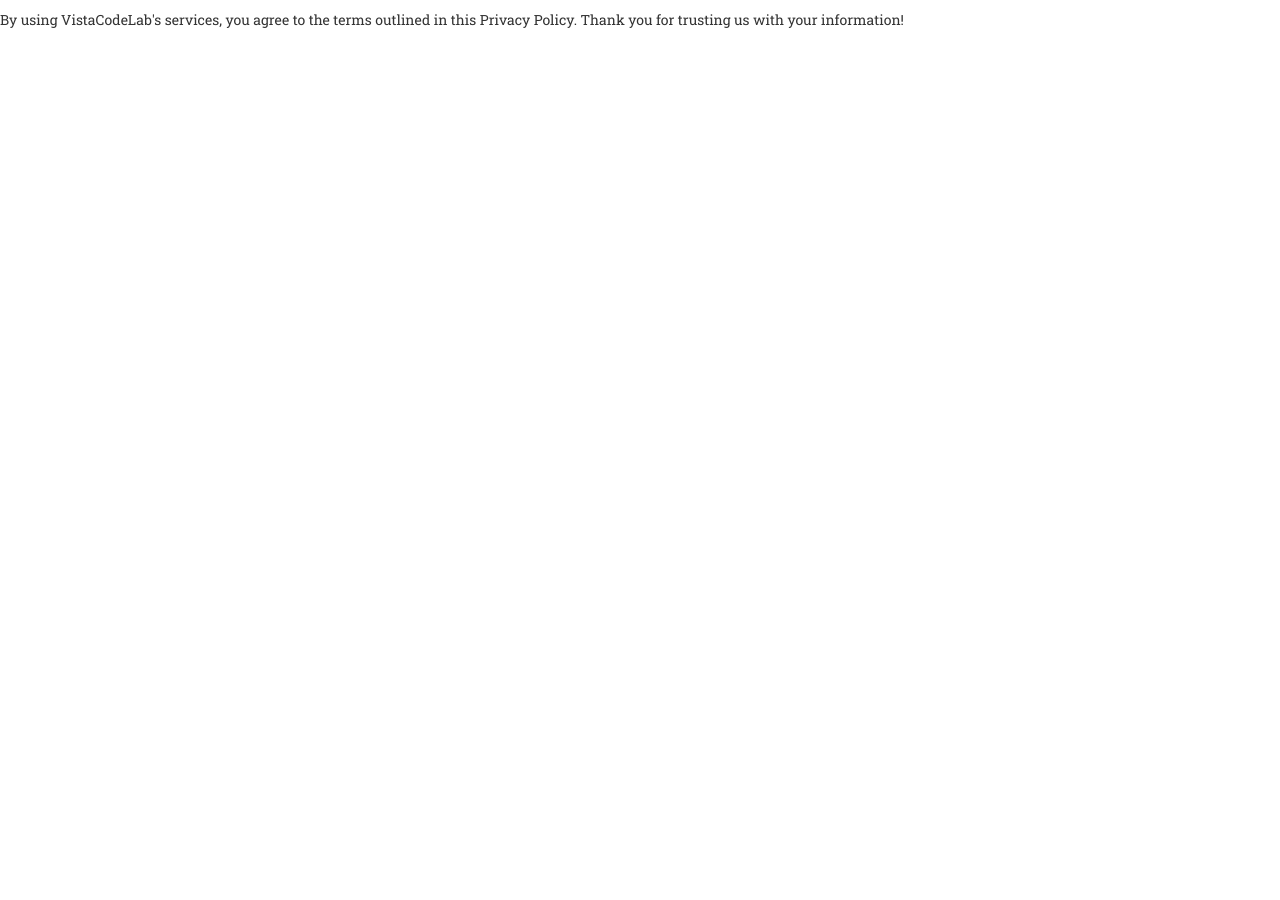
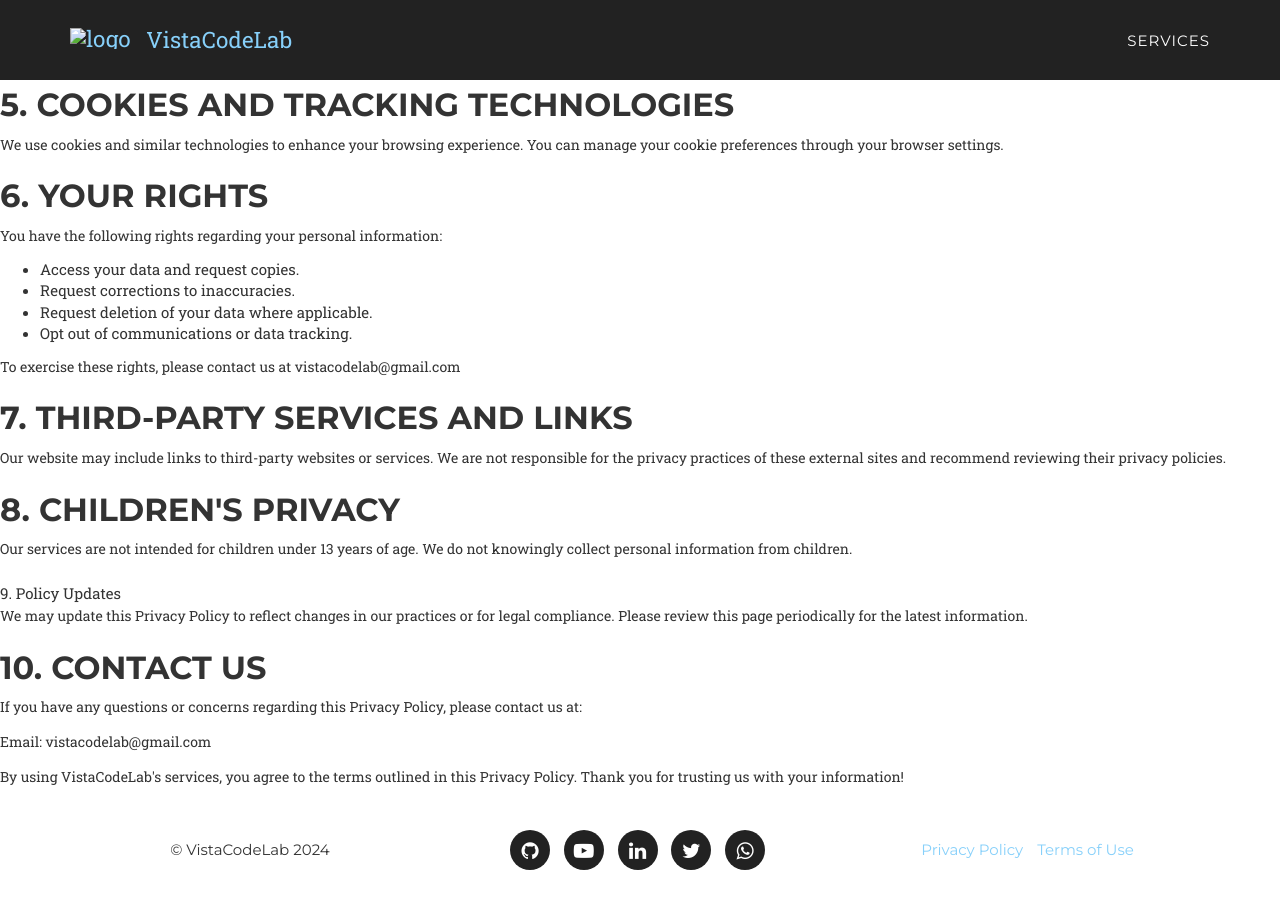
Before and after one commit to vistacodelab/vistacodelab.github.io, a Jekyll site: the page built from privacy-policy.html, in a window 1280 px wide and 900 px high, scrolled down 1654 px. Built offline with Jekyll 4.4.1, drawn with Linux system fonts in a browser that asks for light colours; nearby versions of some CDN libraries; some web fonts are replaced; before the commit the page ends 1697 px from its top, so only the background shows below that; some of the changed text lies outside the part shown.

Commit message:
header footer js

```diff
--- a/_layouts/privacy.html
+++ b/_layouts/privacy.html
@@ -3,6 +3,7 @@
 	{% include head.html %}
 
 	<body id="page-top" class="index">
+		{% include header.html %}
 		<div class="content">
 			<h1>Privacy Policy</h1>
 			<p>Effective Date: 02-06-2019</p>
@@ -139,5 +140,6 @@
 				this Privacy Policy. Thank you for trusting us with your information!
 			</p>
 		</div>
+		{% include footer.html %} {% include js.html %}
 	</body>
 </html>
```
